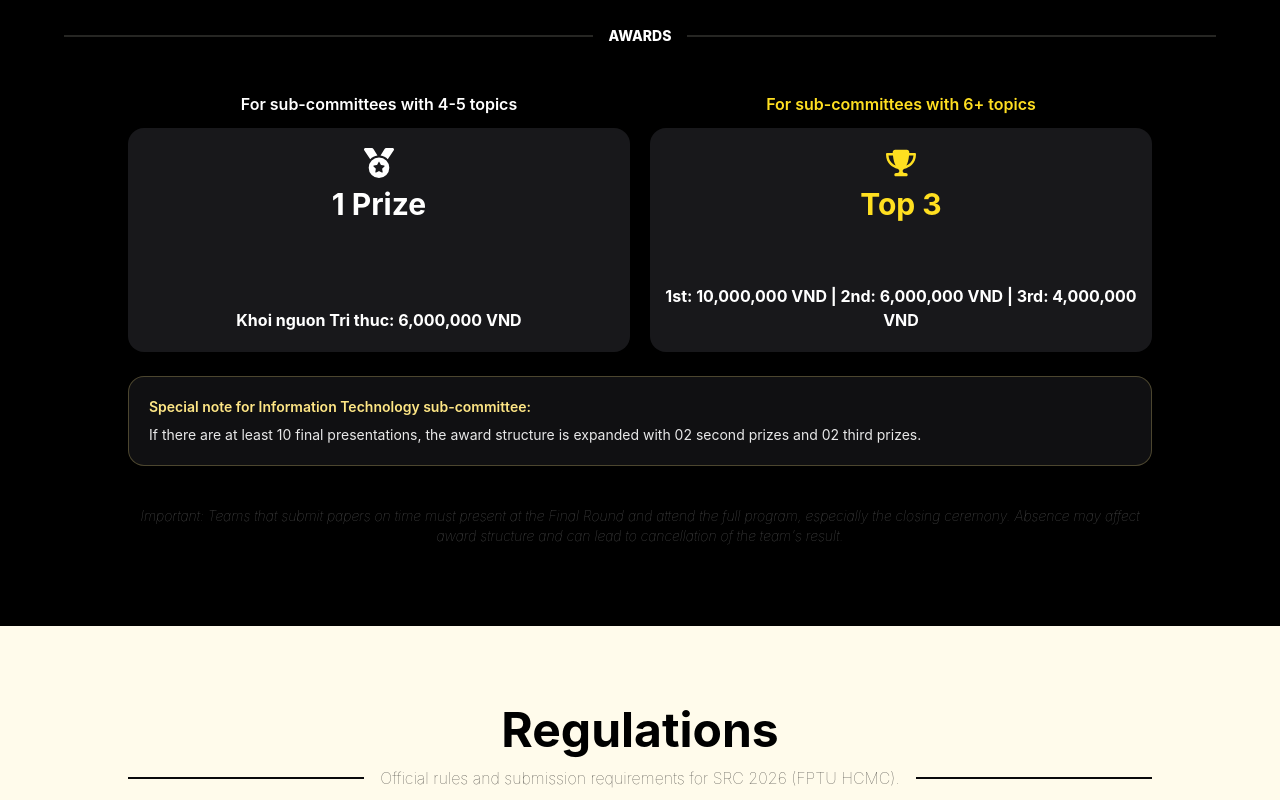
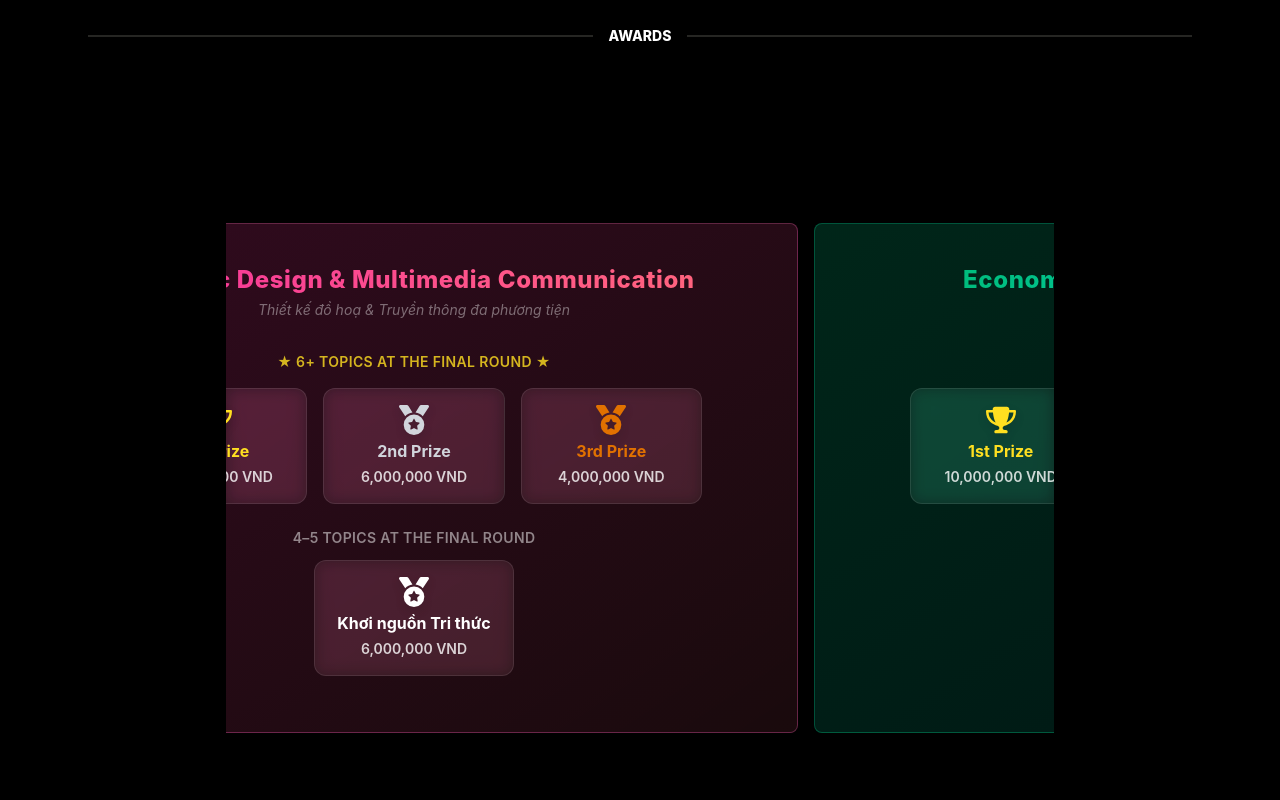
Before and after one commit to PhucKhang1310/ResFes2026, a React (Vite) app: page /home in a window 1280 px wide. Shown: the part 3060-3860 px from the top of the page. Built offline with nearby package versions, Linux system fonts and the light colour scheme.

Commit message:
feat: add Milestones and Footer components to the landing page

```diff
--- a/src/components/awards/Awards.tsx
+++ b/src/components/awards/Awards.tsx
@@ -1,70 +1,286 @@
+import { useRef, useCallback } from "react";
 import { FaMedal, FaTrophy } from "react-icons/fa6";
 import { useFadeIn } from "../../hook/useFadeIn";
+
+interface AwardTier {
+  label: string;
+  amount: string;
+  count: number;
+  icon: "trophy" | "medal";
+  color: string;
+}
+
+interface SubCommittee {
+  name: string;
+  nameVi: string;
+  color: string;
+  accentGradient: string;
+  borderColor: string;
+  standardAwards: AwardTier[];
+  smallAwards: AwardTier[];
+  expandedNote?: string;
+  expandedAwards?: AwardTier[];
+}
+
+const subCommittees: SubCommittee[] = [
+  {
+    name: "Information Technology, Semiconductor & Digital Automotive",
+    nameVi: "Công nghệ thông tin, Vi mạch bán dẫn và Ô tô số",
+    color: "from-blue-500 to-cyan-400",
+    accentGradient: "from-blue-500/20 to-cyan-400/10",
+    borderColor: "border-blue-400/30",
+    standardAwards: [
+      { label: "1st Prize", amount: "10,000,000 VND", count: 1, icon: "trophy", color: "text-yellow-300" },
+      { label: "2nd Prize", amount: "6,000,000 VND", count: 1, icon: "medal", color: "text-gray-300" },
+      { label: "3rd Prize", amount: "4,000,000 VND", count: 1, icon: "medal", color: "text-amber-600" },
+    ],
+    smallAwards: [
+      { label: "Khơi nguồn Tri thức", amount: "6,000,000 VND", count: 1, icon: "medal", color: "text-white" },
+    ],
+    expandedNote: "If 10+ final presentations, award structure expands:",
+    expandedAwards: [
+      { label: "1st Prize", amount: "10,000,000 VND", count: 1, icon: "trophy", color: "text-yellow-300" },
+      { label: "2nd Prize", amount: "6,000,000 VND", count: 2, icon: "medal", color: "text-gray-300" },
+      { label: "3rd Prize", amount: "4,000,000 VND", count: 2, icon: "medal", color: "text-amber-600" },
+    ],
+  },
+  {
+    name: "Graphic Design & Multimedia Communication",
+    nameVi: "Thiết kế đồ hoạ & Truyền thông đa phương tiện",
+    color: "from-pink-500 to-rose-400",
+    accentGradient: "from-pink-500/20 to-rose-400/10",
+    borderColor: "border-pink-400/30",
+    standardAwards: [
+      { label: "1st Prize", amount: "10,000,000 VND", count: 1, icon: "trophy", color: "text-yellow-300" },
+      { label: "2nd Prize", amount: "6,000,000 VND", count: 1, icon: "medal", color: "text-gray-300" },
+      { label: "3rd Prize", amount: "4,000,000 VND", count: 1, icon: "medal", color: "text-amber-600" },
+    ],
+    smallAwards: [
+      { label: "Khơi nguồn Tri thức", amount: "6,000,000 VND", count: 1, icon: "medal", color: "text-white" },
+    ],
+  },
+  {
+    name: "Economics & Business Administration",
+    nameVi: "Kinh tế & Quản trị kinh doanh",
+    color: "from-emerald-500 to-teal-400",
+    accentGradient: "from-emerald-500/20 to-teal-400/10",
+    borderColor: "border-emerald-400/30",
+    standardAwards: [
+      { label: "1st Prize", amount: "10,000,000 VND", count: 1, icon: "trophy", color: "text-yellow-300" },
+      { label: "2nd Prize", amount: "6,000,000 VND", count: 1, icon: "medal", color: "text-gray-300" },
+      { label: "3rd Prize", amount: "4,000,000 VND", count: 1, icon: "medal", color: "text-amber-600" },
+    ],
+    smallAwards: [
+      { label: "Khơi nguồn Tri thức", amount: "6,000,000 VND", count: 1, icon: "medal", color: "text-white" },
+    ],
+  },
+  {
+    name: "English Language",
+    nameVi: "Ngôn ngữ Anh",
+    color: "from-violet-500 to-purple-400",
+    accentGradient: "from-violet-500/20 to-purple-400/10",
+    borderColor: "border-violet-400/30",
+    standardAwards: [
+      { label: "1st Prize", amount: "10,000,000 VND", count: 1, icon: "trophy", color: "text-yellow-300" },
+      { label: "2nd Prize", amount: "6,000,000 VND", count: 1, icon: "medal", color: "text-gray-300" },
+      { label: "3rd Prize", amount: "4,000,000 VND", count: 1, icon: "medal", color: "text-amber-600" },
+    ],
+    smallAwards: [
+      { label: "Khơi nguồn Tri thức", amount: "6,000,000 VND", count: 1, icon: "medal", color: "text-white" },
+    ],
+  },
+  {
+    name: "Japanese Language",
+    nameVi: "Ngôn ngữ Nhật",
+    color: "from-red-500 to-orange-400",
+    accentGradient: "from-red-500/20 to-orange-400/10",
+    borderColor: "border-red-400/30",
+    standardAwards: [
+      { label: "1st Prize", amount: "10,000,000 VND", count: 1, icon: "trophy", color: "text-yellow-300" },
+      { label: "2nd Prize", amount: "6,000,000 VND", count: 1, icon: "medal", color: "text-gray-300" },
+      { label: "3rd Prize", amount: "4,000,000 VND", count: 1, icon: "medal", color: "text-amber-600" },
+    ],
+    smallAwards: [
+      { label: "Khơi nguồn Tri thức", amount: "6,000,000 VND", count: 1, icon: "medal", color: "text-white" },
+    ],
+  },
+];
+
+const AwardCard = ({ award }: { award: AwardTier }) => (
+  <div className="flex flex-col items-center gap-1 rounded-xl bg-white/5 backdrop-blur-sm px-4 py-4 border border-white/10 transition-all duration-300 hover:bg-white/10 hover:scale-105">
+    {award.icon === "trophy" ? (
+      <FaTrophy className={`text-2xl sm:text-3xl ${award.color} drop-shadow-lg`} />
+    ) : (
+      <FaMedal className={`text-2xl sm:text-3xl ${award.color} drop-shadow-lg`} />
+    )}
+    <p className={`text-sm sm:text-base font-bold ${award.color}`}>
+      {award.count > 1 ? `${award.count}x ` : ""}
+      {award.label}
+    </p>
+    <p className="text-xs sm:text-sm font-semibold text-white/80">{award.amount}</p>
+  </div>
+);
+
+const AwardSlide = ({ sc }: { sc: SubCommittee }) => (
+  <div
+    className={`rounded-box border ${sc.borderColor} bg-gradient-to-br ${sc.accentGradient} backdrop-blur-xl p-6 sm:p-8 md:p-10 w-[85vw] max-w-3xl`}
+  >
+    <div className="text-center mb-8">
+      <div
+        className={`inline-block bg-gradient-to-r ${sc.color} bg-clip-text text-transparent text-lg sm:text-xl md:text-2xl font-extrabold tracking-wide`}
+      >
+        {sc.name}
+      </div>
+      <p className="text-white/40 text-xs sm:text-sm mt-1 italic">
+        {sc.nameVi}
+      </p>
+    </div>
+
+    <div className="mb-6">
+      <p className="text-center text-xs sm:text-sm text-yellow-300/80 font-semibold mb-4 tracking-wide uppercase">
+        ★ 6+ topics at the Final Round ★
+      </p>
+      <div className="grid grid-cols-1 sm:grid-cols-3 gap-3 sm:gap-4 max-w-xl mx-auto">
+        {sc.standardAwards.map((award, i) => (
+          <AwardCard key={`std-${i}`} award={award} />
+        ))}
+      </div>
+    </div>
+
+    <div className="mb-4">
+      <p className="text-center text-xs sm:text-sm text-white/50 font-semibold mb-3 tracking-wide uppercase">
+        4–5 topics at the Final Round
+      </p>
+      <div className="flex justify-center">
+        <div className="max-w-[200px] w-full">
+          {sc.smallAwards.map((award, i) => (
+            <AwardCard key={`small-${i}`} award={award} />
+          ))}
+        </div>
+      </div>
+    </div>
+
+    {sc.expandedNote && sc.expandedAwards && (
+      <div
+        className={`mt-6 rounded-xl border ${sc.borderColor} bg-white/5 backdrop-blur-sm p-4 sm:p-5`}
+      >
+        <p className="text-amber-200 text-xs sm:text-sm font-semibold mb-3 text-center">
+          ⚡ {sc.expandedNote}
+        </p>
+        <div className="grid grid-cols-1 sm:grid-cols-3 gap-3 max-w-xl mx-auto">
+          {sc.expandedAwards.map((award, i) => (
+            <AwardCard key={`exp-${i}`} award={award} />
+          ))}
+        </div>
+      </div>
+    )}
+  </div>
+);
+
+// Triple the items: [clone set] [real set] [clone set] for seamless infinite loop
+const loopedItems = [...subCommittees, ...subCommittees, ...subCommittees];
+const REAL_COUNT = subCommittees.length;
+const REAL_START = REAL_COUNT; // real items start at index 5 (middle set)
+
+function scrollToChild(el: HTMLDivElement, childIdx: number, behavior: ScrollBehavior = "instant") {
+  const child = el.children[childIdx] as HTMLElement;
+  if (!child) return;
+  el.scrollTo({
+    left: child.offsetLeft - (el.offsetWidth - child.offsetWidth) / 2,
+    behavior,
+  });
+}
+
 const Awards = () => {
   const { inView, ref } = useFadeIn(0.15, 80);
+  const carouselRef = useRef<HTMLDivElement>(null);
+  const isResetting = useRef(false);
+  const scrollTimer = useRef<ReturnType<typeof setTimeout> | null>(null);
+  const hasInitialized = useRef(false);
+
+  // Position to first real item (middle set, index REAL_START)
+  const initRef = useCallback((node: HTMLDivElement | null) => {
+    if (!node || hasInitialized.current) return;
+    carouselRef.current = node;
+    hasInitialized.current = true;
+    requestAnimationFrame(() => scrollToChild(node, REAL_START));
+  }, []);
+
+  // When scrolling stops, if we're in a clone set, jump to the equivalent real item
+  const handleScrollEnd = useCallback(() => {
+    const el = carouselRef.current;
+    if (!el || isResetting.current) return;
+
+    const centerX = el.scrollLeft + el.offsetWidth / 2;
+    const children = Array.from(el.children) as HTMLElement[];
+
+    let closestIdx = 0;
+    let closestDist = Infinity;
+    children.forEach((child, i) => {
+      const dist = Math.abs(child.offsetLeft + child.offsetWidth / 2 - centerX);
+      if (dist < closestDist) {
+        closestDist = dist;
+        closestIdx = i;
+      }
+    });
+
+    // If in the first clone set (0..REAL_COUNT-1), jump to the real set
+    if (closestIdx < REAL_START) {
+      isResetting.current = true;
+      scrollToChild(el, closestIdx + REAL_COUNT);
+      requestAnimationFrame(() => { isResetting.current = false; });
+    }
+    // If in the last clone set (REAL_START+REAL_COUNT .. end), jump to the real set
+    else if (closestIdx >= REAL_START + REAL_COUNT) {
+      isResetting.current = true;
+      scrollToChild(el, closestIdx - REAL_COUNT);
+      requestAnimationFrame(() => { isResetting.current = false; });
+    }
+  }, []);
+
+  const onScroll = useCallback(() => {
+    if (scrollTimer.current) clearTimeout(scrollTimer.current);
+    scrollTimer.current = setTimeout(handleScrollEnd, 100);
+  }, [handleScrollEnd]);
 
   return (
     <section
       id="awards"
       ref={ref}
-      className={`bg-black px-6 py-20 lg:px-10 pt-30 scroll-mt-24`}
+      className="bg-black py-20 pt-30 scroll-mt-24"
     >
       <div
-        className={`mx-auto w-full max-w-6xl ${
+        className={`mx-auto w-full ${
           inView ? "fade-in" : "opacity-0"
         }`}
       >
-        <div className="divider font-extrabold text-sm text-white! before:bg-amber-50/15! after:bg-amber-50/15!">
+        <div className="divider font-extrabold text-sm text-white! before:bg-amber-50/15! after:bg-amber-50/15! max-w-6xl mx-auto px-6">
           AWARDS
         </div>
-        <div className="mx-auto mt-12 grid w-full max-w-5xl grid-cols-1 gap-4 md:grid-cols-2 md:gap-5">
-          <div className="flex flex-col items-center">
-            <div className="mb-3 text-center text-sm font-semibold text-white sm:text-base">
-              For sub-committees with 4-5 topics
-            </div>
-            <div className="flex h-56 w-full flex-col items-center justify-between rounded-2xl bg-zinc-900 text-white px-3 py-5">
-              <div className="text-center">
-                <FaMedal className="mx-auto mb-2 text-3xl text-white" />
-                <p className="text-3xl font-bold text-white">1 Prize</p>
+
+        {/* DaisyUI Carousel - center snap, 30px bleed, infinite loop */}
+        <div className="mx-auto mt-12 w-[calc(85vw+60px)] max-w-[828px]">
+          <div
+            ref={initRef}
+            onScroll={onScroll}
+            className="carousel carousel-center rounded-box w-full items-center space-x-4 p-4"
+          >
+            {loopedItems.map((sc, i) => (
+              <div className="carousel-item" key={i}>
+                <AwardSlide sc={sc} />
               </div>
-              <p className="text-center text-base font-bold">
-                Khoi nguon Tri thuc: 6,000,000 VND
-              </p>
-            </div>
-          </div>
-
-          <div className="flex flex-col items-center">
-            <div className="mb-3 text-center text-sm font-semibold text-yellow-300 sm:text-base">
-              For sub-committees with 6+ topics
-            </div>
-            <div className="flex h-56 w-full flex-col items-center justify-between rounded-2xl bg-zinc-900 text-white px-3 py-5">
-              <div className="text-center">
-                <FaTrophy className="mx-auto mb-2 text-3xl text-yellow-300" />
-                <p className="text-3xl font-bold text-yellow-300">Top 3</p>
-              </div>
-              <p className="text-center text-sm font-bold text-white sm:text-base">
-                1st: 10,000,000 VND | 2nd: 6,000,000 VND | 3rd: 4,000,000 VND
-              </p>
-            </div>
+            ))}
           </div>
         </div>
 
-        <div className="mx-auto mt-6 max-w-5xl rounded-2xl border border-amber-200/25 bg-zinc-900/70 p-5 text-sm text-white/90">
-          <p className="font-semibold text-amber-200">
-            Special note for Information Technology sub-committee:
-          </p>
-          <p className="mt-2">
-            If there are at least 10 final presentations, the award structure is
-            expanded with 02 second prizes and 02 third prizes.
-          </p>
-        </div>
+        {/* Important note */}
+        <p className="italic text-sm font-thin text-white/35 justify-self-center mt-10 max-w-5xl text-center mx-auto px-6">
+          Important: Teams that submit papers on time must present at the Final
+          Round and attend the full program, especially the closing ceremony.
+          Absence may affect award structure and can lead to cancellation of the
+          team's result.
+        </p>
       </div>
-      <p className="italic text-sm font-thin text-white/35 justify-self-center mt-10 max-w-5xl text-center mx-auto">
-        Important: Teams that submit papers on time must present at the Final
-        Round and attend the full program, especially the closing ceremony.
-        Absence may affect award structure and can lead to cancellation of the
-        team's result.
-      </p>
     </section>
   );
 };
--- a/src/components/footer/Footer.tsx
+++ b/src/components/footer/Footer.tsx
@@ -54,11 +54,11 @@ const Footer = () => {
               <span>Follow us on Facebook</span>
             </a>
             <a
-              href="mailto:resfes@fe.edu.vn"
+              href="mailto:src@fe.edu.vn"
               className="flex items-center gap-3 transition hover:text-orange-500"
             >
               <FaEnvelope className="text-lg" />
-              <span>resfes@fe.edu.vn</span>
+              <span>src@fe.edu.vn</span>
             </a>
             <a
               href="tel:+842465549806"
```
Also changed, not shown: src/components/milestones/Milestones.tsx (+24 -1 lines).
